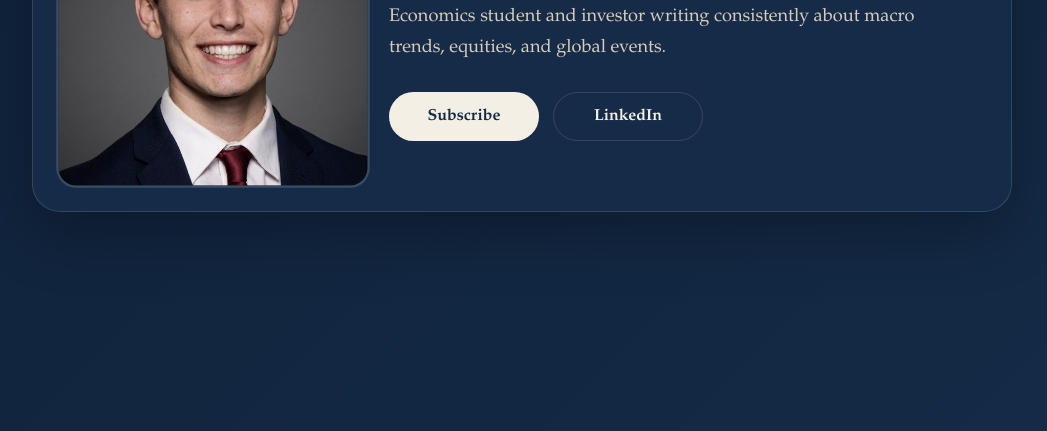
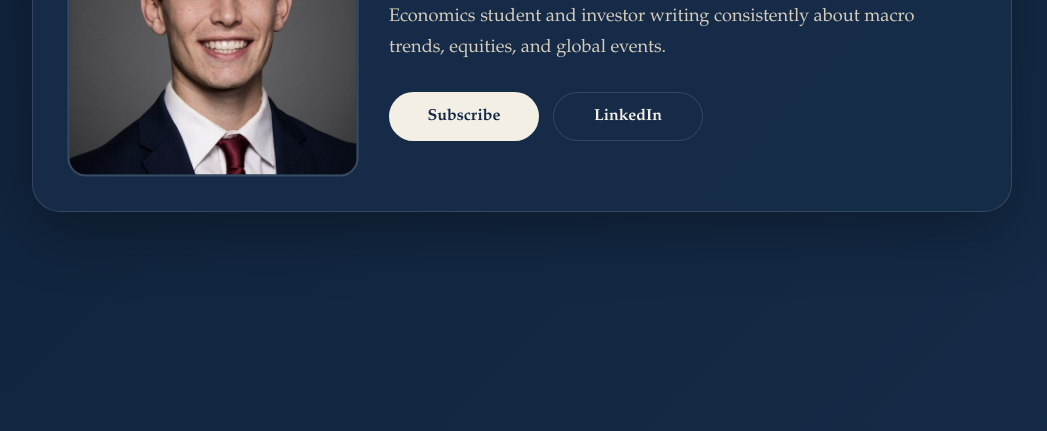
Before and after one commit to andrewgaldys/andrewgaldys-site, a plain HTML site: page index.html in a window 1280 px wide. Shown: the part 369-800 px from the top of the page, without its empty margins (118-1165 px from the left). Drawn offline with Linux system fonts and the light colour scheme.

Commit message:
Update index.html

```diff
--- a/index.html
+++ b/index.html
@@ -62,12 +62,12 @@
       width: 280px;
       height: 280px;
       object-fit: cover;
-      object-position: center 30%;
+      object-position: center 40%;
       border-radius: 18px;
       display: block;
       background: rgba(255, 255, 255, 0.03);
       border: 2px solid var(--border);
-      transform: scale(1.12);
+      transform: scale(1.04);
     }
 
     .content {
```
